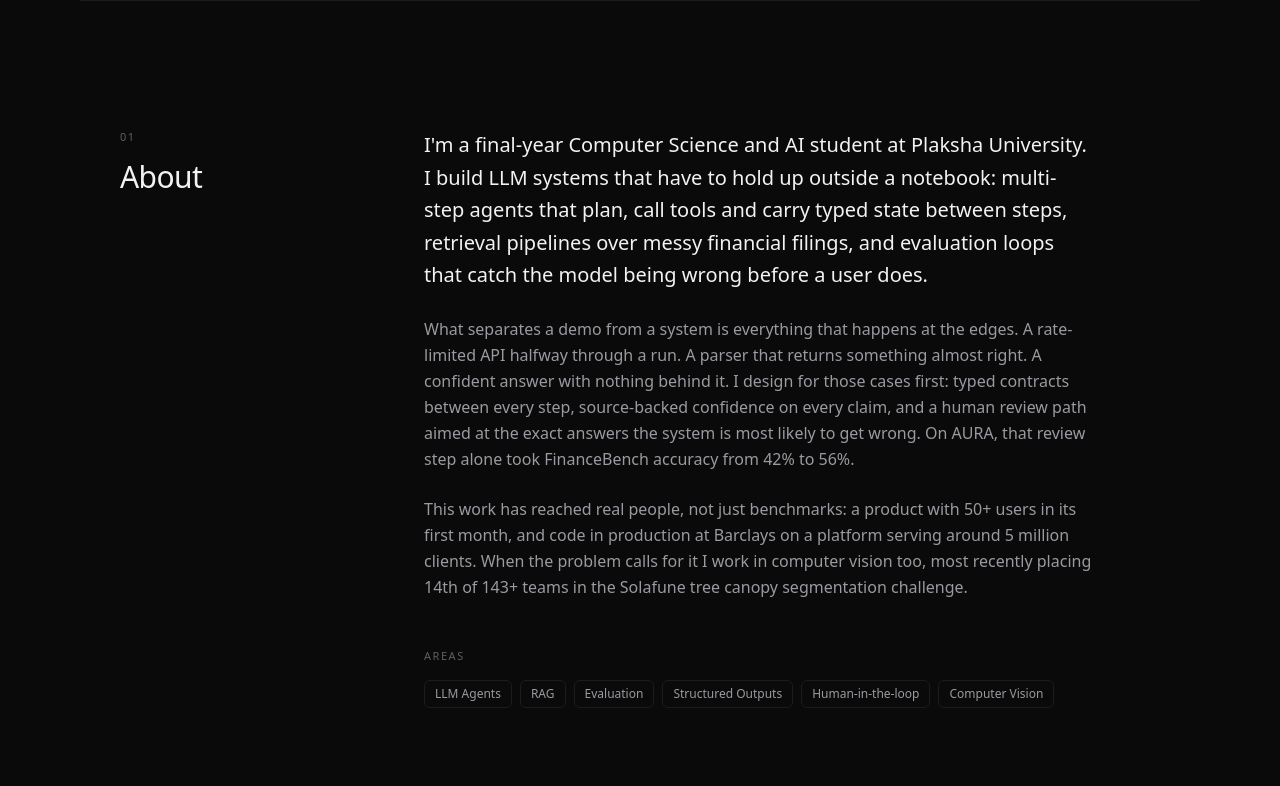
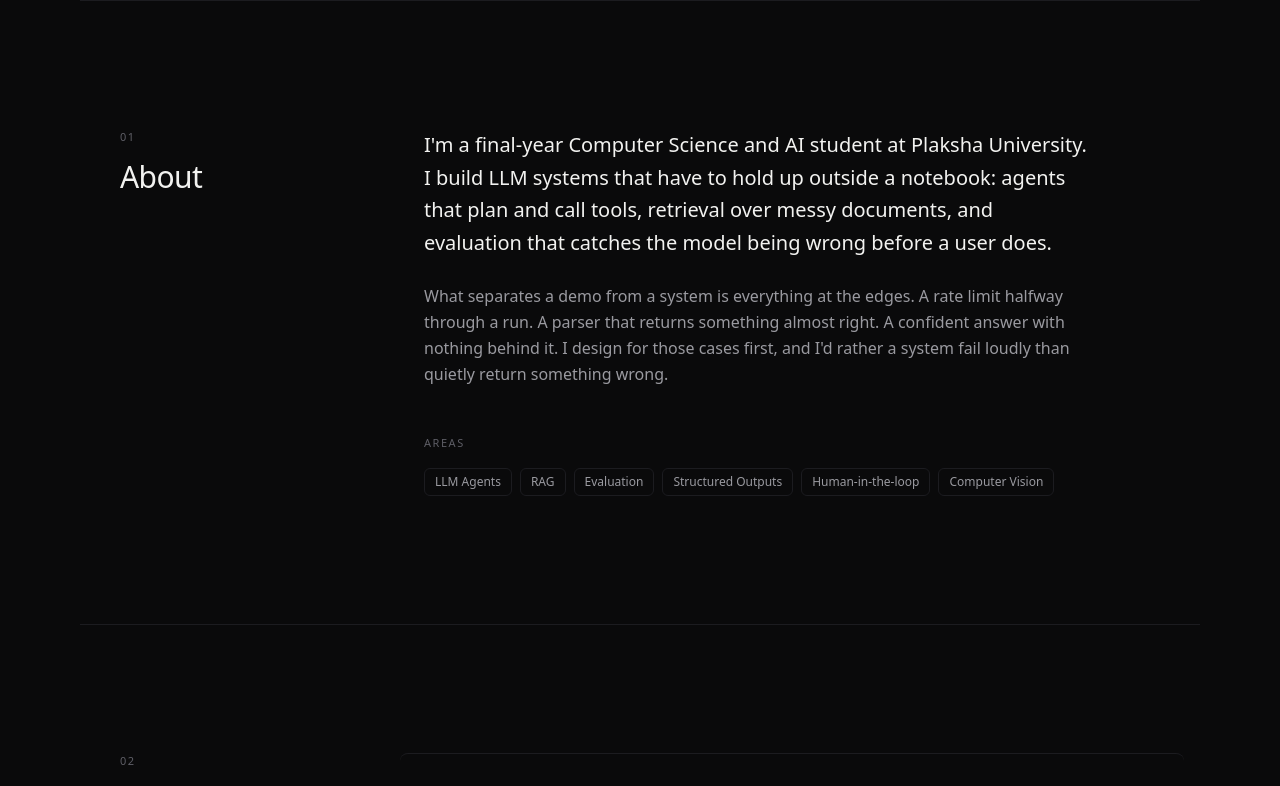
Before and after one commit to vaibhavdabas16/portfolio, a Next.js app: page / in a window 1280 px wide. Shown: the part 800-1586 px from the top of the page. Built offline with nearby package versions, Linux system fonts and the light colour scheme.

Commit message:
content: shorter about, no metrics

```diff
--- a/src/data/portfolio.ts
+++ b/src/data/portfolio.ts
@@ -23,9 +23,8 @@ export const profile = {
     },
   ],
   about: [
-    "I'm a final-year Computer Science and AI student at Plaksha University. I build LLM systems that have to hold up outside a notebook: multi-step agents that plan, call tools and carry typed state between steps, retrieval pipelines over messy financial filings, and evaluation loops that catch the model being wrong before a user does.",
-    "What separates a demo from a system is everything that happens at the edges. A rate-limited API halfway through a run. A parser that returns something almost right. A confident answer with nothing behind it. I design for those cases first: typed contracts between every step, source-backed confidence on every claim, and a human review path aimed at the exact answers the system is most likely to get wrong. On AURA, that review step alone took FinanceBench accuracy from 42% to 56%.",
-    "This work has reached real people, not just benchmarks: a product with 50+ users in its first month, and code in production at Barclays on a platform serving around 5 million clients. When the problem calls for it I work in computer vision too, most recently placing 14th of 143+ teams in the Solafune tree canopy segmentation challenge.",
+    "I'm a final-year Computer Science and AI student at Plaksha University. I build LLM systems that have to hold up outside a notebook: agents that plan and call tools, retrieval over messy documents, and evaluation that catches the model being wrong before a user does.",
+    "What separates a demo from a system is everything at the edges. A rate limit halfway through a run. A parser that returns something almost right. A confident answer with nothing behind it. I design for those cases first, and I'd rather a system fail loudly than quietly return something wrong.",
   ],
   focus: [
     "LLM Agents",
```
